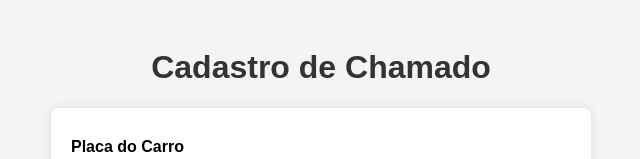
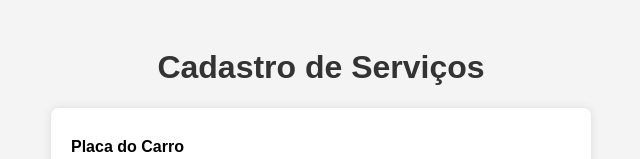
Before and after one commit to JoaoAzev/Guinchos-Farias, a website: page public/index.html in a window 1280 px wide. Shown: the top 159 px of the page, without its empty margins (319-959 px from the left). Drawn offline with Linux system fonts and the light colour scheme.

Commit message:
Update index.html

```diff
--- a/public/index.html
+++ b/public/index.html
@@ -52,7 +52,7 @@
     </style>
 </head>
 <body>
-    <h1>Cadastro de Chamado</h1>
+    <h1>Cadastro de Serviços</h1>
     <form id="formChamado">
         <label for="placa">Placa do Carro</label>
         <input type="text" id="placa" name="placa" placeholder="ABC-1234" required>
```
